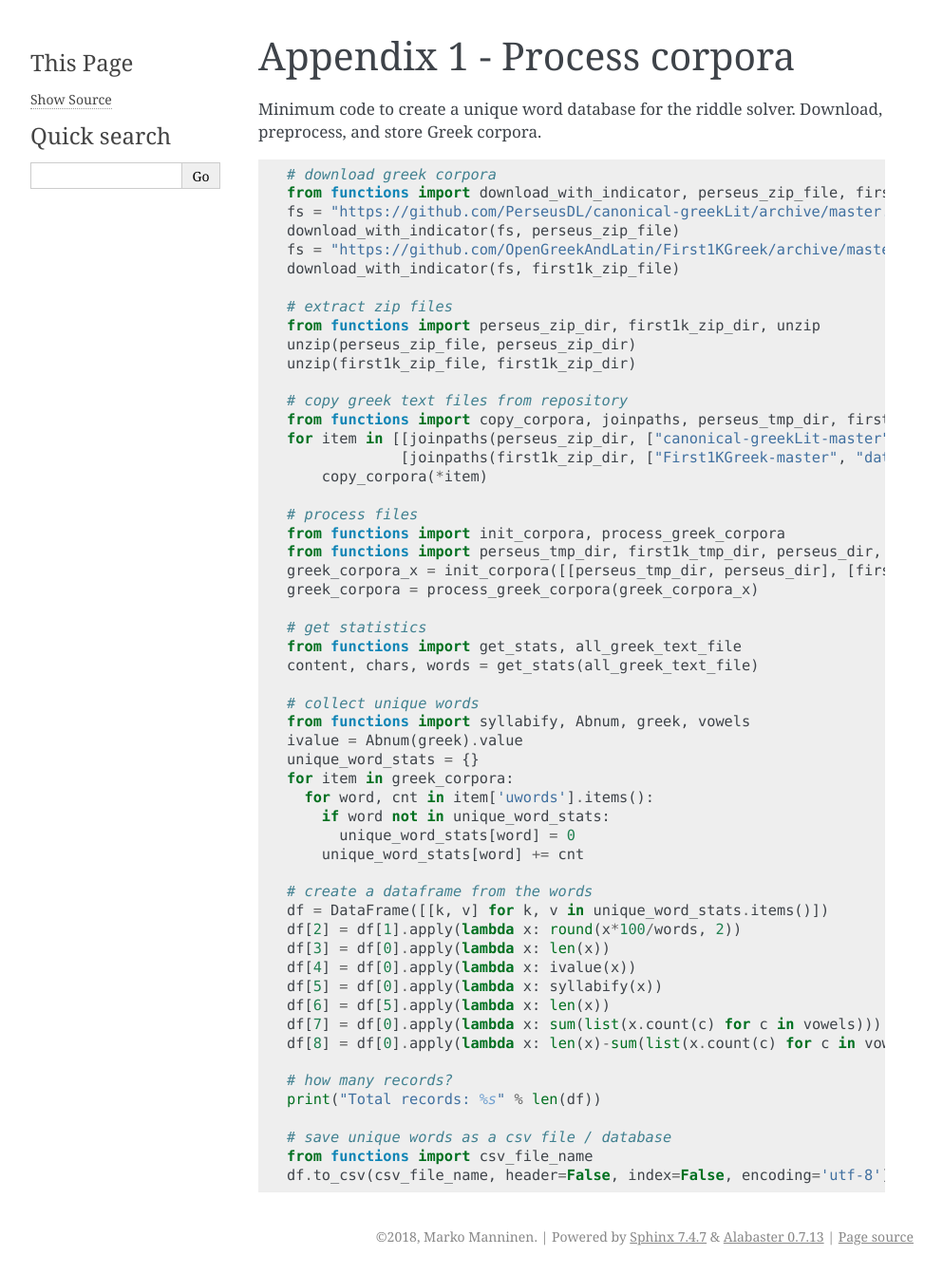
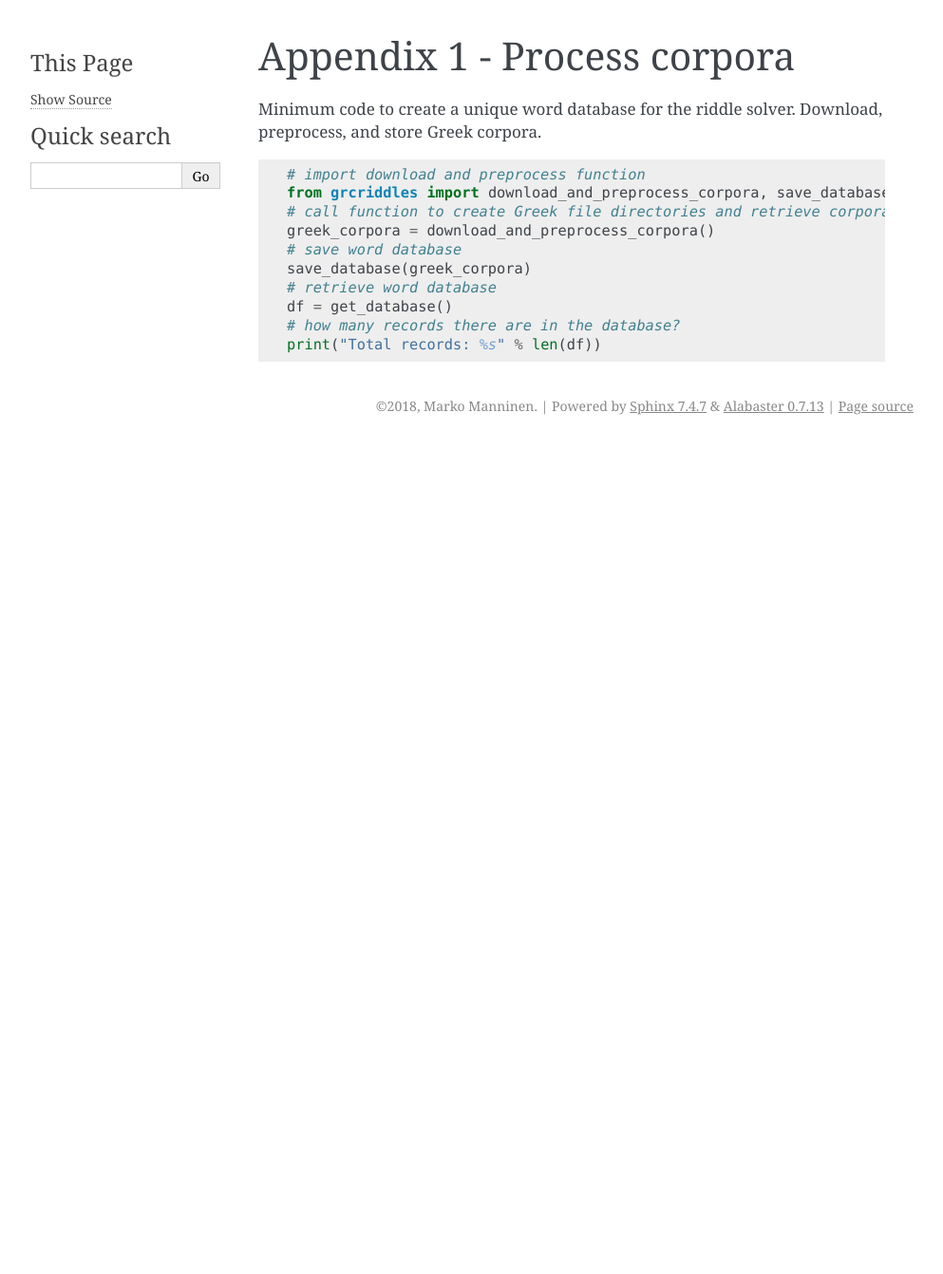
Before and after one commit to markomanninen/grcriddles, a Sphinx documentation site: the page built from doc/appendix1.rst, in a window 1280 px wide. Shown: the whole page at 95% size, without its empty margins (148-1141 px from the left). Built offline with Sphinx 7.4.7, drawn with Linux system fonts in a browser that asks for light colours; after the commit the page ends 900 px from its top, so only the background shows below that.

Commit message:
new simpler appendix

```diff
--- a/doc/appendix1.rst
+++ b/doc/appendix1.rst
@@ -6,57 +6,13 @@ preprocess, and store Greek corpora.
 
 .. code-block:: python
 
-  # download greek corpora
-  from functions import download_with_indicator, perseus_zip_file, first1k_zip_file
-  fs = "https://github.com/PerseusDL/canonical-greekLit/archive/master.zip"
-  download_with_indicator(fs, perseus_zip_file)
-  fs = "https://github.com/OpenGreekAndLatin/First1KGreek/archive/master.zip"
-  download_with_indicator(fs, first1k_zip_file)
-
-  # extract zip files
-  from functions import perseus_zip_dir, first1k_zip_dir, unzip
-  unzip(perseus_zip_file, perseus_zip_dir)
-  unzip(first1k_zip_file, first1k_zip_dir)
-
-  # copy greek text files from repository
-  from functions import copy_corpora, joinpaths, perseus_tmp_dir, first1k_tmp_dir
-  for item in [[joinpaths(perseus_zip_dir, ["canonical-greekLit-master", "data"]), perseus_tmp_dir],
-               [joinpaths(first1k_zip_dir, ["First1KGreek-master", "data"]), first1k_tmp_dir]]:
-      copy_corpora(*item)
-
-  # process files
-  from functions import init_corpora, process_greek_corpora
-  from functions import perseus_tmp_dir, first1k_tmp_dir, perseus_dir, first1k_dir
-  greek_corpora_x = init_corpora([[perseus_tmp_dir, perseus_dir], [first1k_tmp_dir, first1k_dir]])
-  greek_corpora = process_greek_corpora(greek_corpora_x)
-
-  # get statistics
-  from functions import get_stats, all_greek_text_file
-  content, chars, words = get_stats(all_greek_text_file)
-
-  # collect unique words
-  from functions import syllabify, Abnum, greek, vowels
-  ivalue = Abnum(greek).value
-  unique_word_stats = {}
-  for item in greek_corpora:
-    for word, cnt in item['uwords'].items():
-      if word not in unique_word_stats:
-        unique_word_stats[word] = 0
-      unique_word_stats[word] += cnt
-
-  # create a dataframe from the words
-  df = DataFrame([[k, v] for k, v in unique_word_stats.items()])
-  df[2] = df[1].apply(lambda x: round(x*100/words, 2))
-  df[3] = df[0].apply(lambda x: len(x))
-  df[4] = df[0].apply(lambda x: ivalue(x))
-  df[5] = df[0].apply(lambda x: syllabify(x))
-  df[6] = df[5].apply(lambda x: len(x))
-  df[7] = df[0].apply(lambda x: sum(list(x.count(c) for c in vowels)))
-  df[8] = df[0].apply(lambda x: len(x)-sum(list(x.count(c) for c in vowels)))
-
-  # how many records?
+  # import download and preprocess function
+  from grcriddles import download_and_preprocess_corpora, save_database, get_database
+  # call function to create Greek file directories and retrieve corpora data
+  greek_corpora = download_and_preprocess_corpora()
+  # save word database
+  save_database(greek_corpora)
+  # retrieve word database
+  df = get_database()
+  # how many records there are in the database?
   print("Total records: %s" % len(df))
-
-  # save unique words as a csv file / database
-  from functions import csv_file_name
-  df.to_csv(csv_file_name, header=False, index=False, encoding='utf-8')
--- a/doc/appendix3.rst
+++ b/doc/appendix3.rst
@@ -9,7 +9,7 @@ Appendix 3 - Search results
   greek_corpora = download_and_preprocess_corpora()
 
   # search exact match(es) for the word from both perseus and first1k corpora
-  from functions import search_words_from_corpora, perseus_dir, first1k_dir
+  from grcriddles import search_words_from_corpora, perseus_dir, first1k_dir
   search_words_from_corpora(["ΑΜΦΕΚΑΛΥΨ"], [perseus_dir, first1k_dir], None, True)
 
   # search partial match(es) for the word from both perseus and first1k corpora
```
